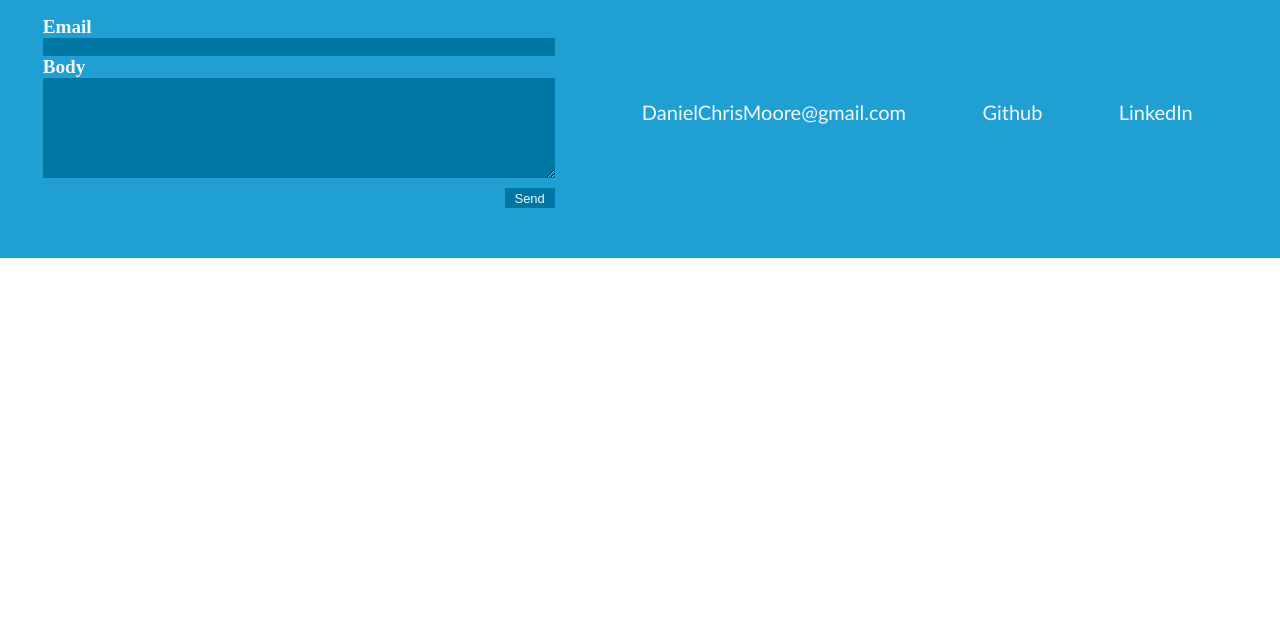
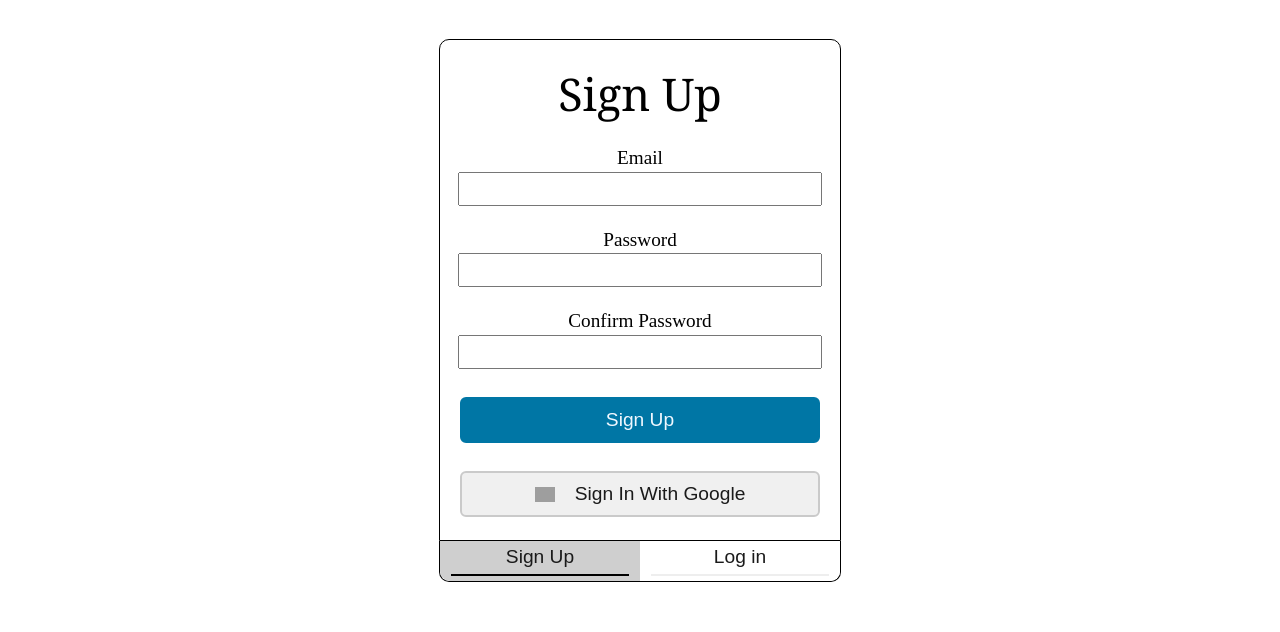
Before and after one commit to daedadev/upper-level-kicks, a React (Create React App) app in the folder client/: page /signup in a window 1280 px wide. Shown: the part 231-863 px from the top of the page. Before the commit the page ends 800 px from the top, so only its background shows below. Built offline with nearby package versions, Linux system fonts and the light colour scheme; no server answers; grey boxes are pictures that could not be loaded.

Commit message:
Updated login/signup routes and pages

```diff
--- a/client/src/App.js
+++ b/client/src/App.js
@@ -15,7 +15,8 @@ function App() {
         <Routes>
           <Route path="/" element={<MainPage />} />
           <Route path="/result/:shoe" element={<ShoePage />} />
-          <Route path="/logsignin" element={<LogSignInPage />} />
+          <Route path="/login" element={<LogSignInPage />} />
+          <Route path="/signup" element={<LogSignInPage />} />
           <Route path="/search/:search" element={<SearchResultPage />} />
           <Route path="/dashboard" element={<SearchResultPage />} />
         </Routes>
--- a/client/src/components/LogSignUpForm/index.js
+++ b/client/src/components/LogSignUpForm/index.js
@@ -1,10 +1,14 @@
-import { useRef, useState } from "react";
+import { useRef, useState, useEffect } from "react";
 import { useAuth } from "../../context/AuthContext";
 import { googlePopup } from "../../config/firebaseConfig";
 import { Link, useNavigate } from "react-router-dom";
 import "./style.css";
 
 export default function LogSignUpForm() {
+  const mainString = window.location.href.split("?")[0];
+
+  const loginType = mainString.substring(mainString.lastIndexOf("/") + 1);
+
   const emailRef = useRef();
   const passwordRef = useRef();
   const confirmPasswordRef = useRef();
@@ -14,8 +18,33 @@ export default function LogSignUpForm() {
   const [error, setError] = useState("");
   const [loading, setLoading] = useState(false);
   const [formType, setFormType] = useState(false);
+  const [loginButton, setLoginButton] = useState("");
+  const [signupButton, setSignupButton] = useState("");
+
+  useEffect(() => {
+    if (loginType === "login") {
+      setFormType(true);
+      setLoginButton("active");
+      setSignupButton("inactive");
+    }
+    if (loginType === "signup") {
+      setFormType(false);
+      setLoginButton("inactive");
+      setSignupButton("active");
+    }
+  }, []);
 
   function changeFormType(type) {
+    if (type === true) {
+      setError("");
+      setLoginButton("active");
+      setSignupButton("inactive");
+    }
+    if (type === false) {
+      setError("");
+      setLoginButton("inactive");
+      setSignupButton("active");
+    }
     setFormType(type);
   }
 
@@ -23,7 +52,6 @@ export default function LogSignUpForm() {
     e.preventDefault();
 
     if (passwordRef.current.value !== confirmPasswordRef.current.value) {
-      console.log("bruh");
       return setError("Passwords do not match");
     }
 
@@ -50,20 +78,25 @@ export default function LogSignUpForm() {
       login(emailRef.current.value, passwordRef.current.value);
       navigate("/");
     } catch (err) {
-      setError("Failed to sign in");
+      setError("Failed to log in");
     }
     setLoading(false);
   }
 
   const loginForm = (
-    <form className="login-form" onSubmit={handleSubmitSignUp}>
+    <form className="login-form">
       <div>Log In</div>
       {error && <label className="danger-label">{error}</label>}
       <label>Email</label>
       <input type="text" className="login-input" ref={emailRef}></input>
       <label>Password</label>
-      <input type="text" className="login-input" ref={passwordRef}></input>
-      <button type="submit" className="login-button" disabled={loading}>
+      <input type="password" className="login-input" ref={passwordRef}></input>
+      <button
+        type="submit"
+        className="login-button"
+        disabled={loading}
+        onClick={handleSubmitLogIn}
+      >
         Log In
       </button>
       <button onClick={googlePopup} className="google-button">
@@ -74,13 +107,13 @@ export default function LogSignUpForm() {
   );
 
   const signupForm = (
-    <form className="login-form" onSubmit={handleSubmitLogIn}>
+    <form className="login-form" onSubmit={handleSubmitSignUp}>
       <div>Sign Up</div>
       {error && <label className="danger-label">{error}</label>}
       <label>Email</label>
       <input type="text" className="login-input" ref={emailRef}></input>
       <label>Password</label>
-      <input type="text" className="login-input" ref={passwordRef}></input>
+      <input type="password" className="login-input" ref={passwordRef}></input>
       <label>Confirm Password</label>
       <input
         type="text"
@@ -93,7 +126,7 @@ export default function LogSignUpForm() {
 
       <button className="google-button" onClick={googlePopup}>
         <img src="https://cdn.cdnlogo.com/logos/g/35/google-icon.svg" />
-        Google Sign In
+        Sign In With Google
       </button>
     </form>
   );
@@ -101,9 +134,23 @@ export default function LogSignUpForm() {
   return (
     <div className="login-form-holder">
       {formType ? loginForm : signupForm}
-      <div>
-        <button onClick={() => changeFormType(false)}>Sign Up</button>
-        <button onClick={() => changeFormType(true)}>Log in</button>
+      <div id="logsign-button-holder">
+        <button
+          id={signupButton}
+          className="signupButton-class"
+          onClick={() => changeFormType(false)}
+        >
+          Sign Up
+          <div></div>
+        </button>
+        <button
+          id={loginButton}
+          className="loginButton-class"
+          onClick={() => changeFormType(true)}
+        >
+          Log in
+          <div></div>
+        </button>
       </div>
     </div>
   );
--- a/client/src/components/LogSignUpForm/style.css
+++ b/client/src/components/LogSignUpForm/style.css
@@ -4,6 +4,7 @@
   align-items: center;
   justify-content: space-evenly;
   width: 100%;
+  margin-top: 100px;
 }
 
 .login-form-holder div {
@@ -38,7 +39,7 @@ label {
   max-width: 400px;
   height: 500px;
   border-style: solid;
-  border-radius: 10px;
+  border-radius: 10px 10px 0px 0px;
   border-width: 1px;
 }
 
@@ -50,9 +51,14 @@ label {
 }
 
 .login-input {
+  text-align: center;
+  display: flex;
+  align-items: center;
+  justify-content: center;
   height: 30px;
   width: 90%;
   margin-bottom: 20px;
+  font-size: large;
 }
 
 .login-button {
@@ -118,3 +124,88 @@ label {
   background-color: #616161;
   border-color: #f0f0f0;
 }
+
+#logsign-button-holder {
+  display: flex;
+  flex-direction: row;
+  margin-top: 0;
+  width: 90%;
+  max-width: 400px;
+  border-style: solid;
+  border-radius: 0px 0px 10px 10px;
+  border-width: 0px 1px 1px 1px;
+}
+
+.loginButton-class {
+  border-radius: 0px 0px 10px 0px;
+}
+
+.signupButton-class {
+  border-radius: 0px 0px 0px 10px;
+}
+
+#active {
+  display: flex;
+  flex-direction: column;
+  align-items: center;
+  justify-content: space-evenly;
+  width: 50%;
+  height: 40px;
+  background-color: #cfcfcf;
+  border-style: none;
+  color: rgb(26, 26, 26);
+  font-size: larger;
+  padding: 2px;
+  transition: ease 0.4s;
+}
+
+#active div {
+  display: flex;
+  flex-direction: row;
+  align-items: center;
+  justify-content: center;
+  width: 90%;
+  background-color: #000000;
+  border-style: none;
+  color: rgb(26, 26, 26);
+  font-size: larger;
+  padding: 1px;
+  margin-top: 4px;
+  transition: ease 0.4s;
+}
+
+#inactive {
+  display: flex;
+  flex-direction: column;
+  align-items: center;
+  justify-content: space-evenly;
+  width: 50%;
+  height: 40px;
+  background-color: #ffffff;
+  border-style: none;
+  color: rgb(26, 26, 26);
+  font-size: larger;
+  padding: 2px;
+  transition: ease 0.4s;
+  cursor: pointer;
+}
+
+/* #inactive:hover {
+  background-color: #dbdbdb;
+  transition: ease 0.4s;
+} */
+
+#inactive div {
+  display: flex;
+  flex-direction: row;
+  align-items: center;
+  justify-content: center;
+  width: 90%;
+  background-color: #eeeeee;
+  border-style: none;
+  color: rgb(26, 26, 26);
+  font-size: larger;
+  padding: 1px;
+  margin-top: 4px;
+  transition: ease 0.4s;
+}
--- a/client/src/components/header/index.js
+++ b/client/src/components/header/index.js
@@ -115,8 +115,8 @@ export default function Header() {
               </>
             ) : (
               <>
-                <a href="/logsignin?type=login">login</a>
-                <a href="/logsignin?type=signup">sign up</a>
+                <a href="/login">login</a>
+                <a href="/signup">sign up</a>
               </>
             )}
             <a>your closet</a>
```
